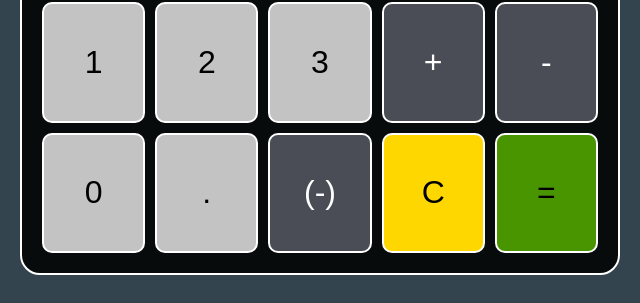
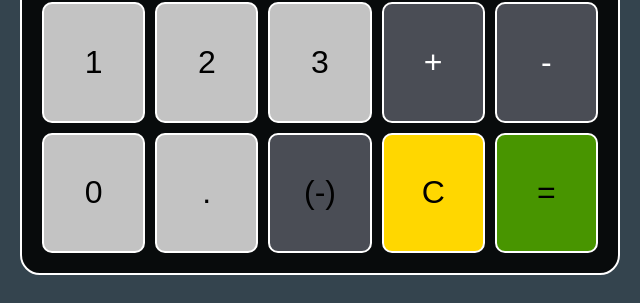
Before and after one commit to dpirrott/calculator, a plain HTML site: page index.html in a window 1280 px wide. Shown: the part 475-778 px from the top of the page, 320-960 px from the left. Drawn offline with Linux system fonts and the light colour scheme.

Commit message:
Changed color of negative sign text

```diff
--- a/styles.css
+++ b/styles.css
@@ -75,3 +75,7 @@ body {
   background-color: rgb(74, 77, 85);
   color: white;
 }
+
+#neg {
+  color: black;
+}
```
